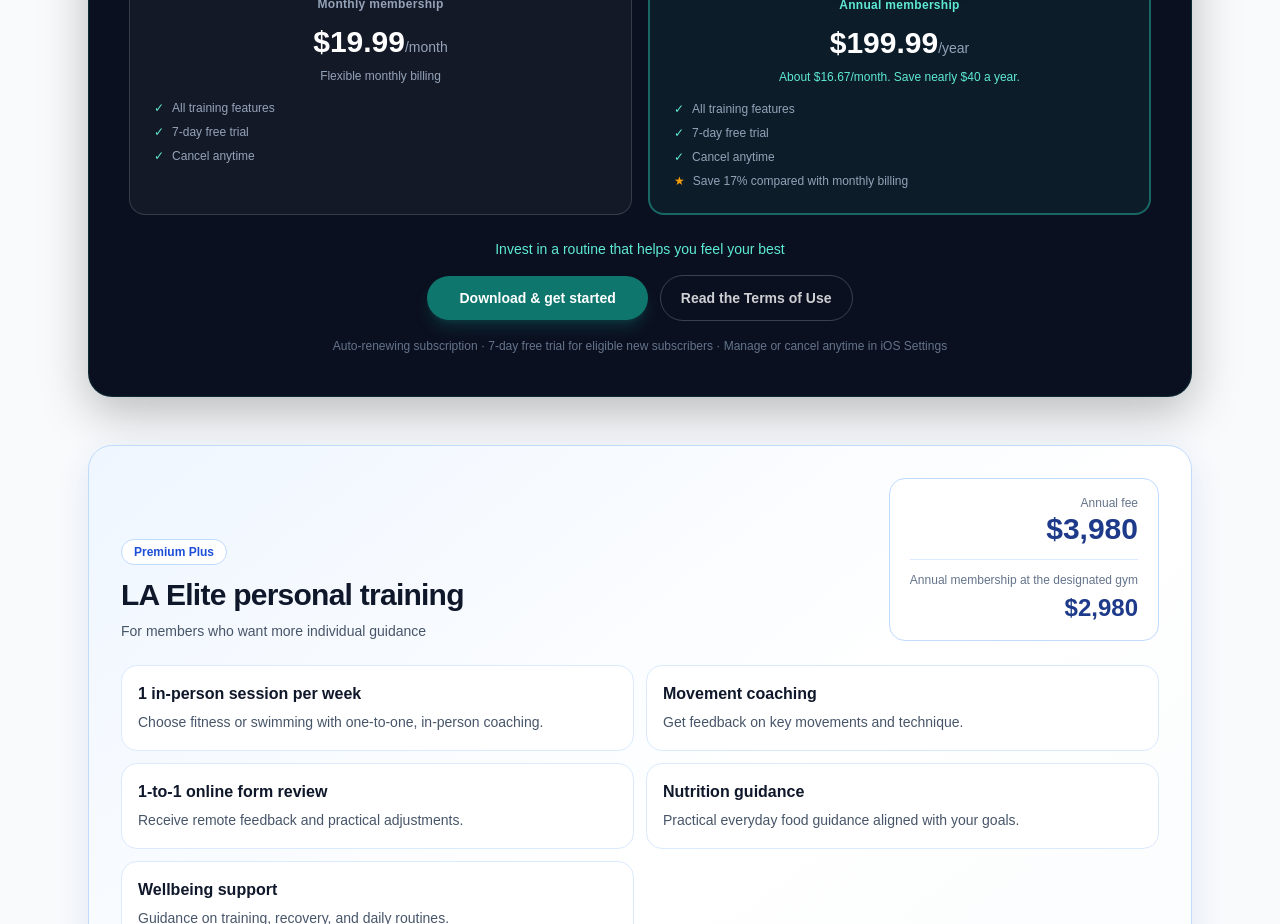
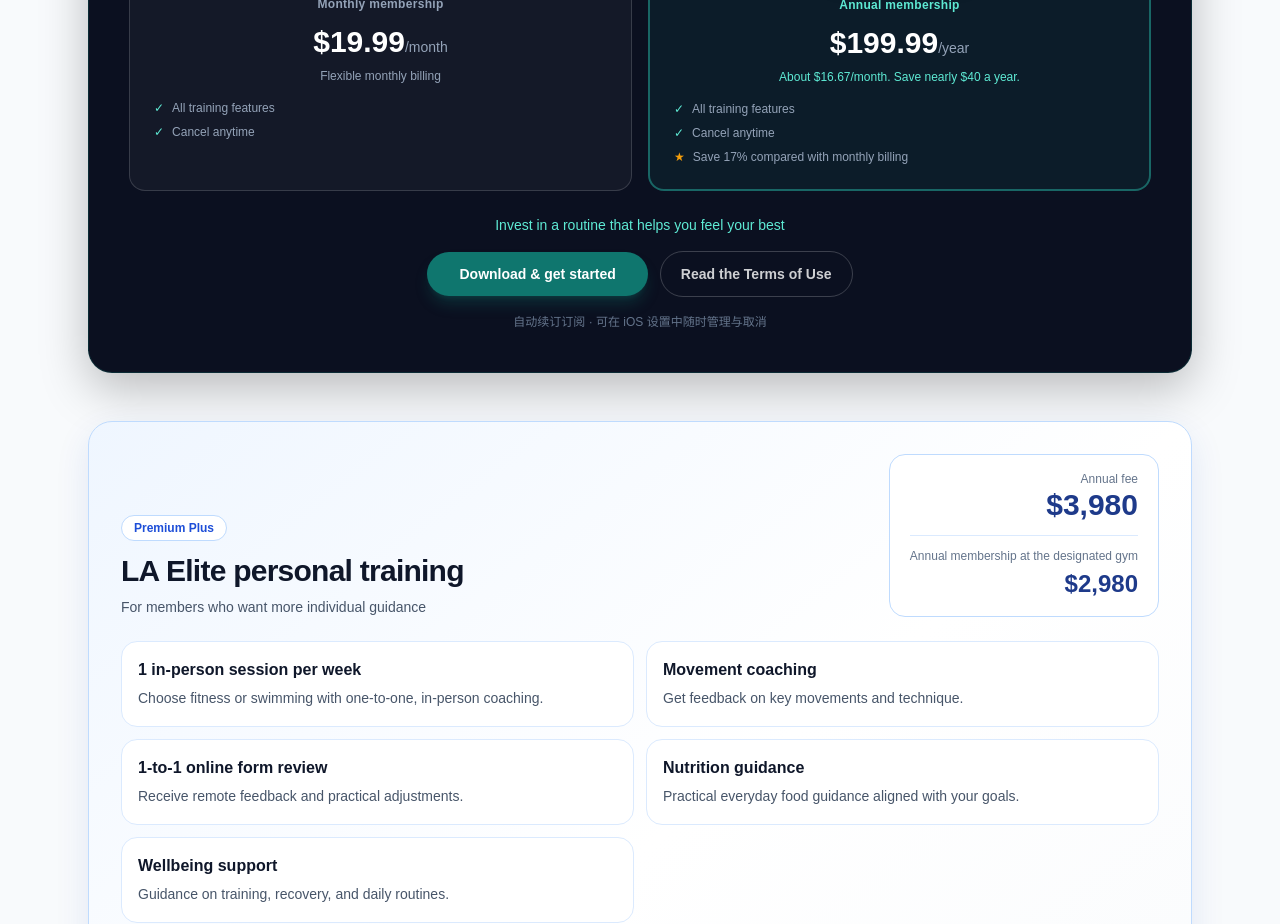
Before and after one commit to vincentzhang0912/LAHomeFitness-web, a Next.js app: page / in a window 1280 px wide. Shown: the part 3460-4384 px from the top of the page. Built offline with nearby package versions, Linux system fonts and the light colour scheme; no server answers.

Commit message:
Remove outdated seven-day free trial claims

```diff
--- a/src/app/page.tsx
+++ b/src/app/page.tsx
@@ -383,7 +383,6 @@
               <p className="mt-2 text-xs text-[#94A3B8]">{t("按月订阅，灵活自由")}</p>
               <ul className="mt-4 space-y-2 text-left text-xs text-[#94A3B8]">
                 <li className="flex items-start gap-2"><span className="text-[#5EEAD4]">✓</span>{t("全部训练功能")}</li>
-                <li className="flex items-start gap-2"><span className="text-[#5EEAD4]">✓</span>{t("7 天免费试用")}</li>
                 <li className="flex items-start gap-2"><span className="text-[#5EEAD4]">✓</span>{t("随时取消")}</li>
               </ul>
             </div>
@@ -397,7 +396,6 @@
               <p className="mt-2 text-xs text-[#5EEAD4]">{t("约 $16.67/月，年省近 $40")}</p>
               <ul className="mt-4 space-y-2 text-left text-xs text-[#94A3B8]">
                 <li className="flex items-start gap-2"><span className="text-[#5EEAD4]">✓</span>{t("全部训练功能")}</li>
-                <li className="flex items-start gap-2"><span className="text-[#5EEAD4]">✓</span>{t("7 天免费试用")}</li>
                 <li className="flex items-start gap-2"><span className="text-[#5EEAD4]">✓</span>{t("随时取消")}</li>
                 <li className="flex items-start gap-2"><span className="text-[#F59E0B]">★</span>{t("相比月付省 17%")}</li>
               </ul>
@@ -418,7 +416,7 @@
                 href="/terms"
               >{t("查看使用条款")}</a>
             </div>
-            <p className="mt-4 text-xs leading-relaxed text-[#64748B]">{t("自动续订订阅 · 首次订阅可享 7 天免费试用（如适用） · 可在 iOS 设置中随时管理与取消")}</p>
+            <p className="mt-4 text-xs leading-relaxed text-[#64748B]">{t("自动续订订阅 · 可在 iOS 设置中随时管理与取消")}</p>
           </div>
         </div>
       </section>
```
